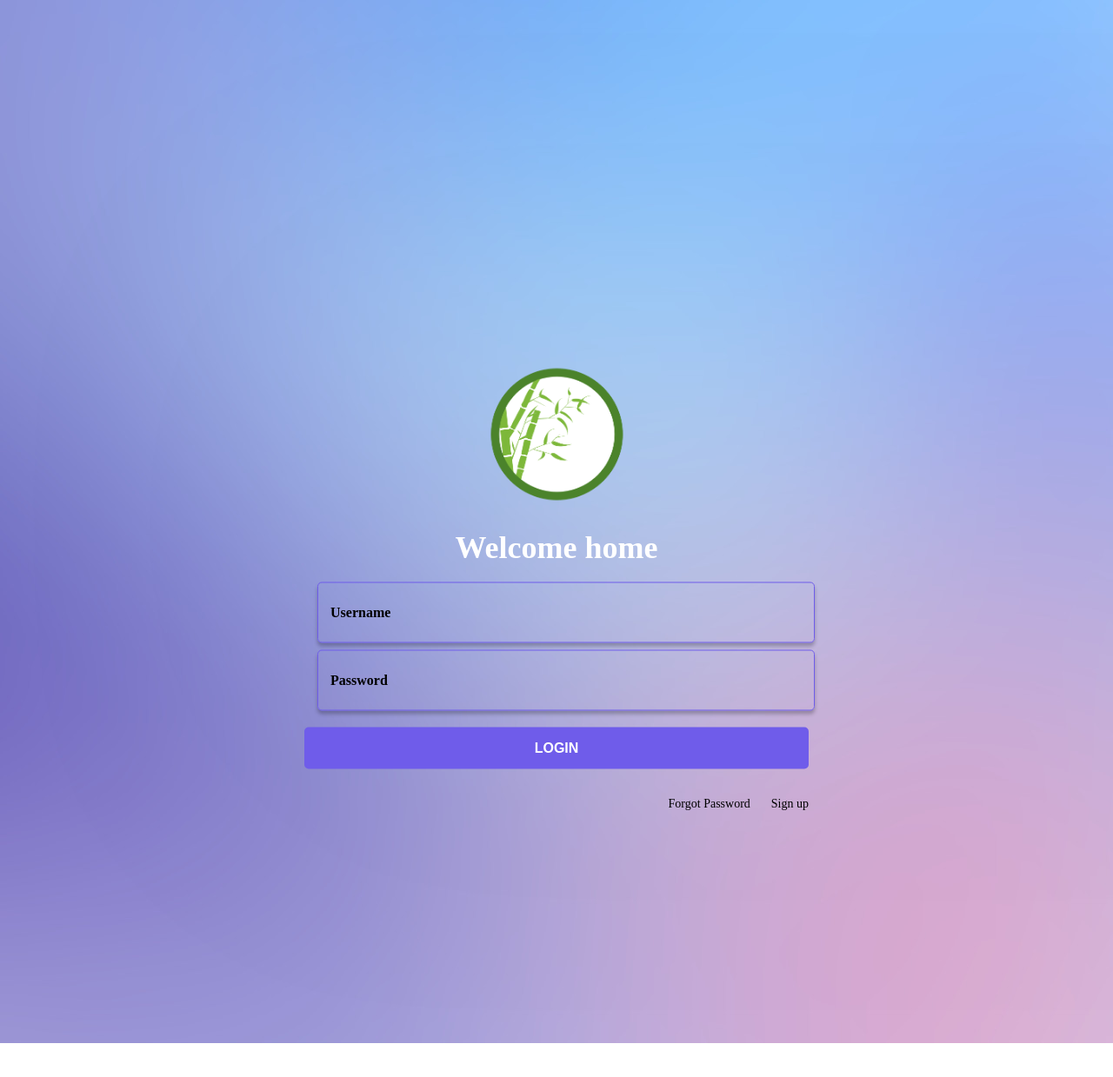
After one commit to Cuong251/DADN, a PHP site: page /DADN/PHP/login.php in a window 1280 px wide. The commit adds this page. Shown: the top 1239 px of the page at 87% size. Run offline with PHP 8.4, Linux system fonts and the light colour scheme.

Commit message:
Reorder file, update Login

```diff
--- a/UI/style.css
+++ b/UI/CSS/homepage.css
@@ -12,6 +12,7 @@
 	width: 100%;
 	height: 100%;
 	object-fit: cover;
+
 	}
 
 	/* Logo */
@@ -100,6 +101,7 @@
 	background: #9d00ff;
 	border-radius: 20px;
 	cursor: pointer;
+	transition: all 0.3s ease;
 	}
 
 	.button div {
--- /dev/null
+++ b/UI/CSS/login.css
@@ -0,0 +1,119 @@
+/* Background */
+.background {
+	position: fixed;
+	top: 0;
+	left: 0;
+	width: 100%;
+	height: 100%;
+	z-index: -1;
+	}
+
+  /* Content */
+  .content {
+    position: absolute;
+    top: 50%;
+    left: 50%;
+    transform: translate(-50%, -50%);
+    text-align: center;
+  }
+
+  /* Logo */
+  .logo {
+    margin-top: 15%;
+    height: 170px;
+    width: px;
+  }
+
+  /* Welcome text */
+  h1 {
+    color: #FFFFFF;
+    font-size: 36px;
+    font-weight: bold;
+    margin-top: 20px;
+  }
+
+  /* Input group */
+  .input-group {
+    position: relative;
+    margin-top: 30px;
+    width: 550px;
+    height: 48px;
+    left: 50%;
+    transform: translateX(-50%);
+    box-sizing: border-box;
+  }
+
+  .input-group label {
+    position: absolute;
+    top: 50%;
+    left: 15px;
+    transform: translateY(-50%);
+    font-size: 16px;
+    font-weight: bold;
+    color: #000000;
+    transition: all 0.3s ease;
+  }
+
+  .input-group input {
+    position: absolute;
+    top: 50%;
+    left: 0;
+    transform: translateY(-50%);
+    width: 100%;
+    height: 100%;
+    padding: 10px;
+    border: none;
+    background-color: #f8f8f800;
+    border: 1px solid #ffffff;
+    border-radius: 5px;
+    box-shadow: 0px 4px 4px rgba(0, 0, 0, 0.25);
+    transition: all 0.3s ease;
+  }
+
+  .input-group input:focus,
+  .input-group input:not(:placeholder-shown) {
+    border-color: #6F5CEA;
+  }
+
+  .input-group input:not(:placeholder-shown) + label {
+    transform: translateY(-150%);
+    font-size: 14px;
+    color: #B9B9B9;
+  }
+
+  /* Login button */
+  button[type="submit"] {
+    margin-top: 30px;
+    width: 580px;
+    height: 48px;
+    background-color: #6F5CEA;
+    color: #FFFFFF;
+    font-size: 16px;
+    font-weight: bold;
+    border: none;
+    border-radius: 5px;
+    cursor: pointer;
+    transition: all 0.3s ease;
+  }
+
+  button[type="submit"]:hover {
+    background-color: #5641B6;
+  }
+
+  /* Links */
+  .links {
+    margin-top: 30px;
+    text-align: right;
+  }
+
+  .links a {
+    margin-left: 20px;
+    color: #000000;
+    font-size: 14px;
+    text-decoration: none;
+    transition: all 0.3s ease;
+  }
+
+  .links a:hover {
+    color: #6F5CEA;
+  }
--- a/UI/PHP/homepage.php
+++ b/UI/PHP/homepage.php
@@ -2,7 +2,7 @@
 <html>
 <head>
 	<title>Smart Home</title>
-	<link rel="stylesheet" type="text/css" href="http://localhost/DADN/UI/style.css">
+	<link rel="stylesheet" type="text/css" href="http://localhost/DADN/UI/CSS/homepage.css">
 </head>
 <body>
 	<div class="background">
@@ -23,7 +23,7 @@
 		</ul>
 	</div>
 	<div class="button">
-		<a href="#">
+		<a href="login.php">
 			<div>
 				<p>CLICK TO CONTROL YOUR HOME</p>
 			</div>
--- /dev/null
+++ b/UI/PHP/login.php
@@ -0,0 +1,31 @@
+<!DOCTYPE html>
+<html>
+  <head>
+    <title>Login Page</title>
+    <link rel="stylesheet" type="text/css" href="/DADN/UI/CSS/login.css">
+  </head>
+  <body>
+  <div class="background">
+	<img src="/DADN/UI/Imgs/login_background.jpg">
+	</div>
+    <div class="content">
+      <img src="/DADN/UI/Imgs/logo.png" alt="House Logo" class="logo">
+      <h1>Welcome home</h1>
+      <form>
+        <div class="input-group">
+          <label for="username">Username</label>
+          <input type="text" id="username" name="username">
+        </div>
+        <div class="input-group">
+          <label for="password">Password</label>
+          <input type="password" id="password" name="password">
+        </div>
+        <button type="submit">LOGIN</button>
+      </form>
+      <div class="links">
+        <a href="#">Forgot Password</a>
+        <a href="#">Sign up</a>
+      </div>
+    </div>
+  </body>
+</html>
```
Also changed, not shown: UI/Imgs/house_logo.png (added), UI/Imgs/login_background.jpg (added).
